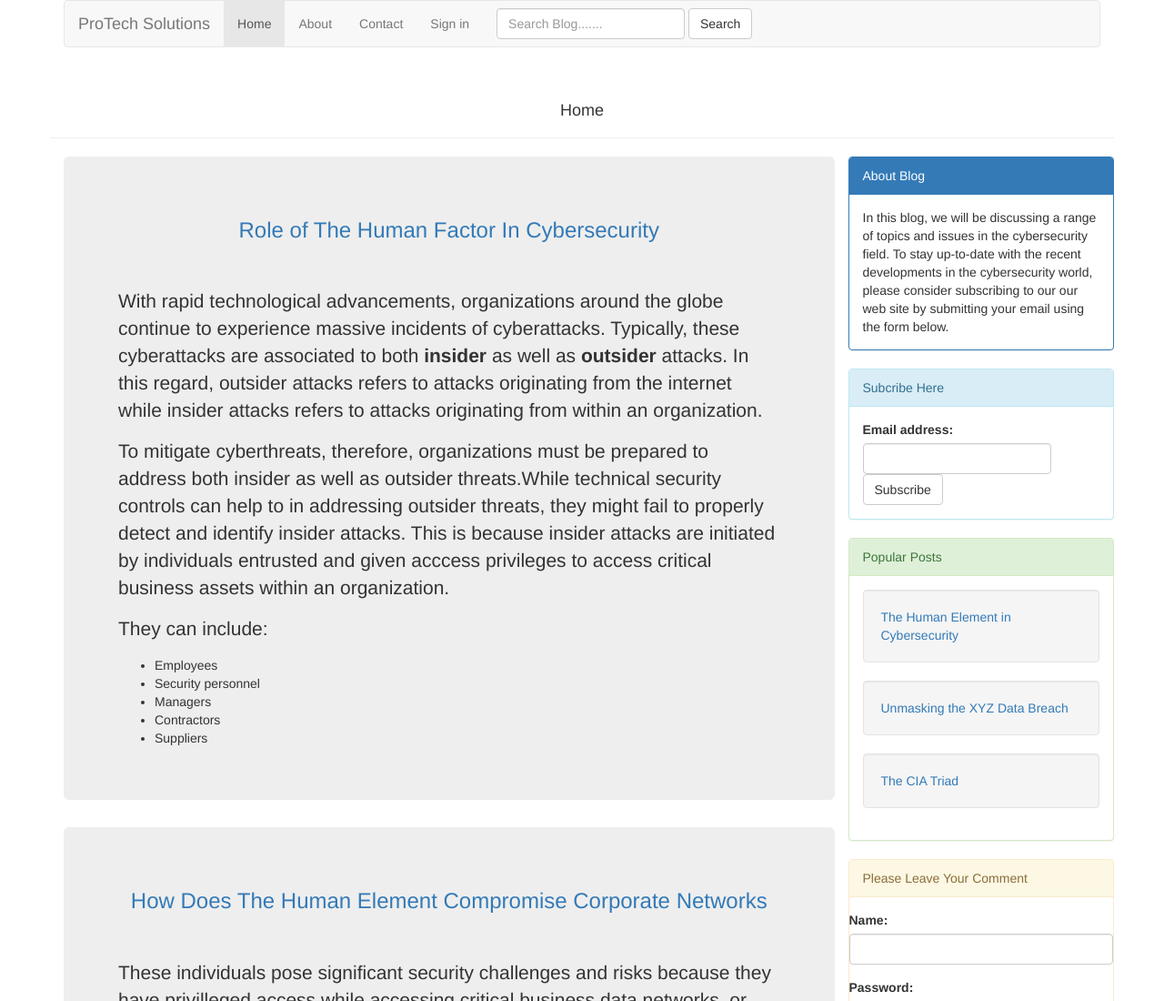
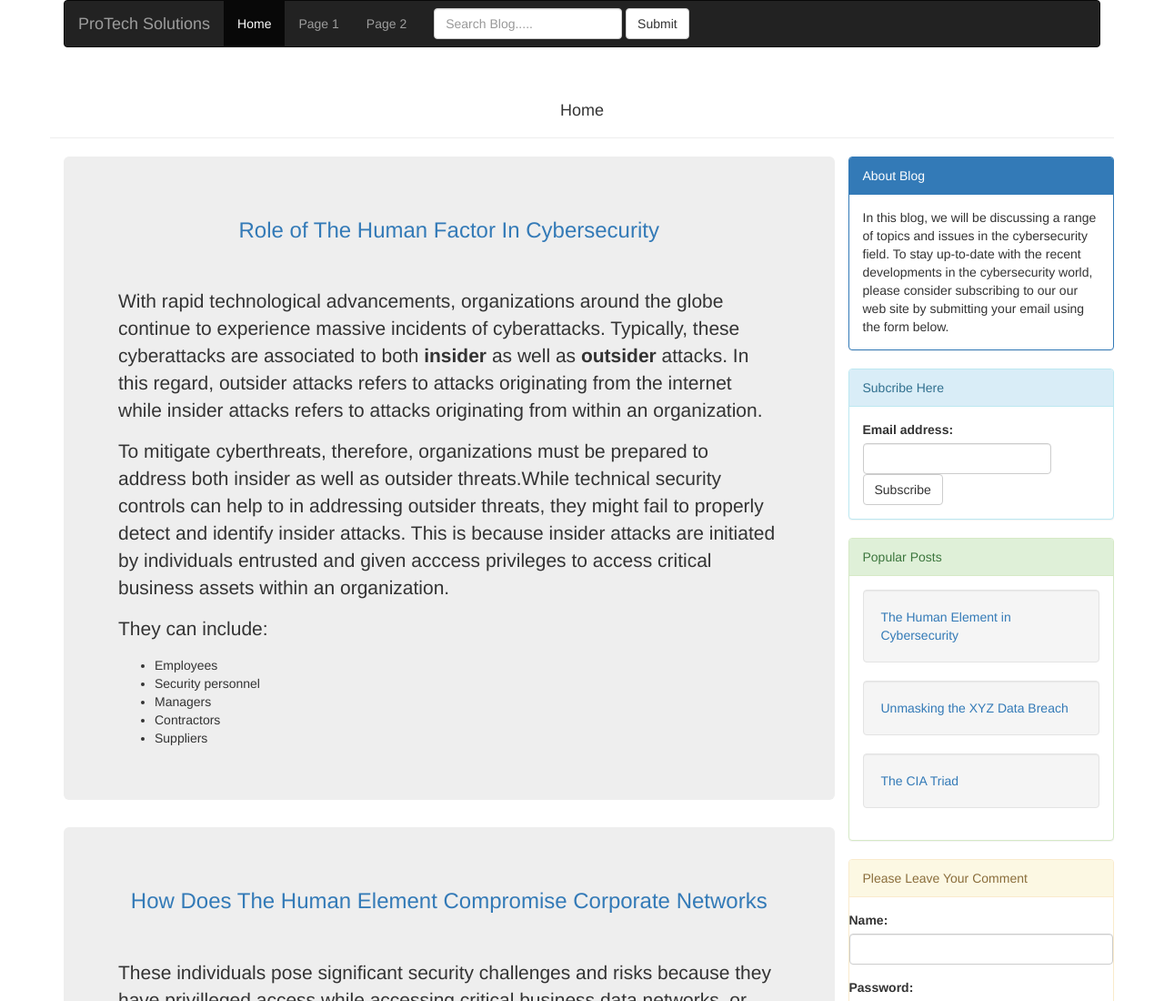
Before and after one commit to finalproject-450/finalproject-450.github.io, a plain HTML site: page index.html in a window 1280 px wide. Shown: the top 1100 px of the page at 91% size. Drawn offline with Linux system fonts and the light colour scheme.

Commit message:
Update index.html

```diff
--- a/index.html
+++ b/index.html
@@ -12,27 +12,26 @@
 
 <div class="container">
 
-   <nav class="navbar navbar-default">
+
+  <nav class="navbar navbar-inverse">
   <div class="container-fluid">
     <div class="navbar-header">
       <a class="navbar-brand" href="#">ProTech Solutions</a>
     </div>
     <ul class="nav navbar-nav">
       <li class="active"><a href="#">Home</a></li>
-      <li><a href="#">About</a></li>
-      <li><a href="#">Contact</a></li>
-      <li><a href="#">Sign in</a></li>
+      <li><a href="#">Page 1</a></li>
+      <li><a href="#">Page 2</a></li>
     </ul>
-
-   <form class="navbar-form navbar-left" action="/action_page.php">
+    <form class="navbar-form navbar-left" action="">
       <div class="form-group">
-        <input type="text" class="form-control" placeholder="Search Blog.......">
+        <input type="text" class="form-control" placeholder="Search Blog.....">
       </div>
-      <button type="submit" class="btn btn-default">Search</button>
+      <button type="submit" class="btn btn-default">Submit</button>
     </form>
-
   </div>
 </nav>
+
 
  </div>
 
```
